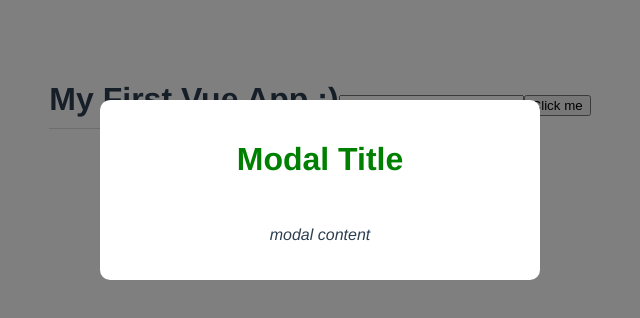
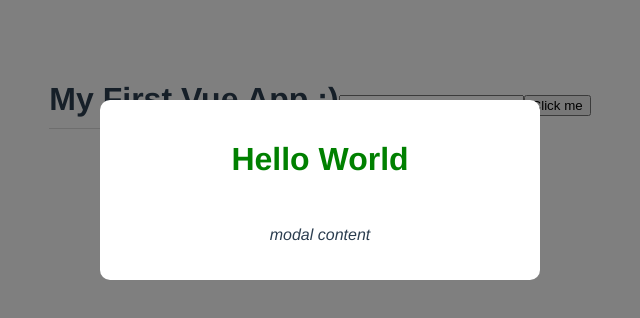
Before and after one commit to braden-w-tutorials/learn-vue-with-net-ninja, a Vue app in the folder modal-project/: page / in a window 1280 px wide. Shown: the top 318 px of the page, without its empty margins (320-960 px from the left). Built offline with nearby package versions, Linux system fonts and the light colour scheme.

Commit message:
Added props for header

```diff
--- a/modal-project/src/App.vue
+++ b/modal-project/src/App.vue
@@ -2,7 +2,7 @@
     <h1>{{ title }}</h1>
     <input type="text" ref="name" />
     <button @click="handleClick">Click me</button>
-  <Modal />
+    <Modal header="Hello World" />
 </template>
 
 <script>
--- a/modal-project/src/components/Modal.vue
+++ b/modal-project/src/components/Modal.vue
@@ -1,11 +1,17 @@
 <template>
     <div class="backdrop">
         <div class="modal">
-      <h1>Modal Title</h1>
+            <h1>{{ header }}</h1>
             <p>modal content</p>
         </div>
     </div>
 </template>
+
+<script>
+export default {
+    props: ["header"]
+};
+</script>
 
 <style scoped>
 /* Use scoped to apply to only this component */
```
Lines whose indentation alone changed are shown as unchanged.
